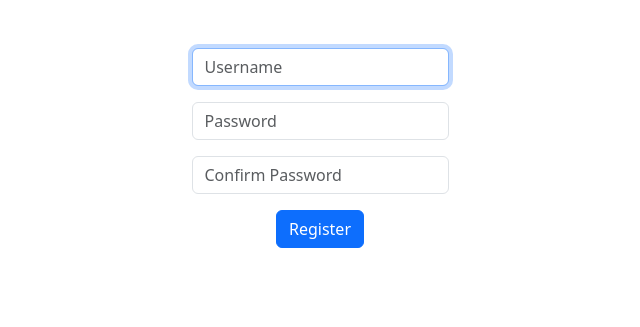
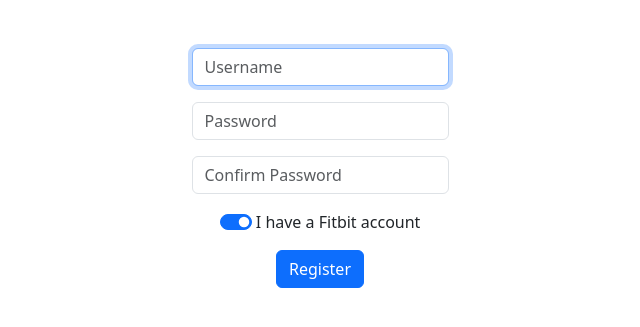
Before and after one commit to claudia-liauw/health-app, a Flask app: page /register in a window 1280 px wide. Shown: the part 64-391 px from the top of the page, without its empty margins (320-960 px from the left). Run offline with Flask 3, Linux system fonts and the light colour scheme.

Commit message:
collect data on whether user has fitbit at registration

```diff
--- a/app.py
+++ b/app.py
@@ -26,7 +26,8 @@ if not os.path.exists(DB_PATH):
     with sqlite3.connect(DB_PATH) as con:
         con.execute('''CREATE TABLE users(
                     username NOT NULL UNIQUE,
-                    hash NOT NULL)''')
+                    hash NOT NULL,
+                    has_fitbit NOT NULL)''')
         con.execute('''CREATE TABLE profile(
                     username NOT NULL UNIQUE,
                     step_goal NOT NULL,
@@ -271,6 +272,7 @@ def register():
         username = request.form['username']
         password = request.form['password']
         confirmation = request.form['confirmation']
+        has_fitbit = 'fitbit' in request.form
 
         # Ensure username is submitted
         if not username:
@@ -287,7 +289,7 @@ def register():
         hash = generate_password_hash(password)
         with sqlite3.connect(DB_PATH) as db:
             try:
-                db.execute("INSERT INTO users (username, hash) VALUES (?, ?)", (username, hash))
+                db.execute("INSERT INTO users (username, hash, has_fitbit) VALUES (?, ?, ?)", (username, hash, has_fitbit))
                 db.execute("""INSERT INTO profile (username, step_goal, sleep_goal)
                            VALUES (?, 'Create one', 'Create one')""", (username,))
                 db.commit()
@@ -331,6 +333,11 @@ def login():
         # Remember which user has logged in
         session["user_id"] = rows[0][0]
         session['heart_date'] = TODAY_DATE
+
+        # Set fitbit id if user has no fitbit
+        has_fitbit = rows[0][2]
+        if not has_fitbit:
+            session['fitbit_id'] = 'no_fitbit'
 
         # Redirect user to authenticate
         return redirect("/authenticate")
--- a/templates/register.html
+++ b/templates/register.html
@@ -15,6 +15,10 @@
         <div class="mb-3">
             <input class="form-control mx-auto w-auto" name="confirmation" placeholder="Confirm Password" type="password">
         </div>
+        <div class="mb-3 form-switch">
+            <input class="form-check-input" name="fitbit" type="checkbox" id="fitbit" checked>
+            <label class="form-check-label" for="fitbit"></label>I have a Fitbit account</label>
+        </div>
         <button class="btn btn-primary" type="submit">Register</button>
     </form>
     <br>
```
